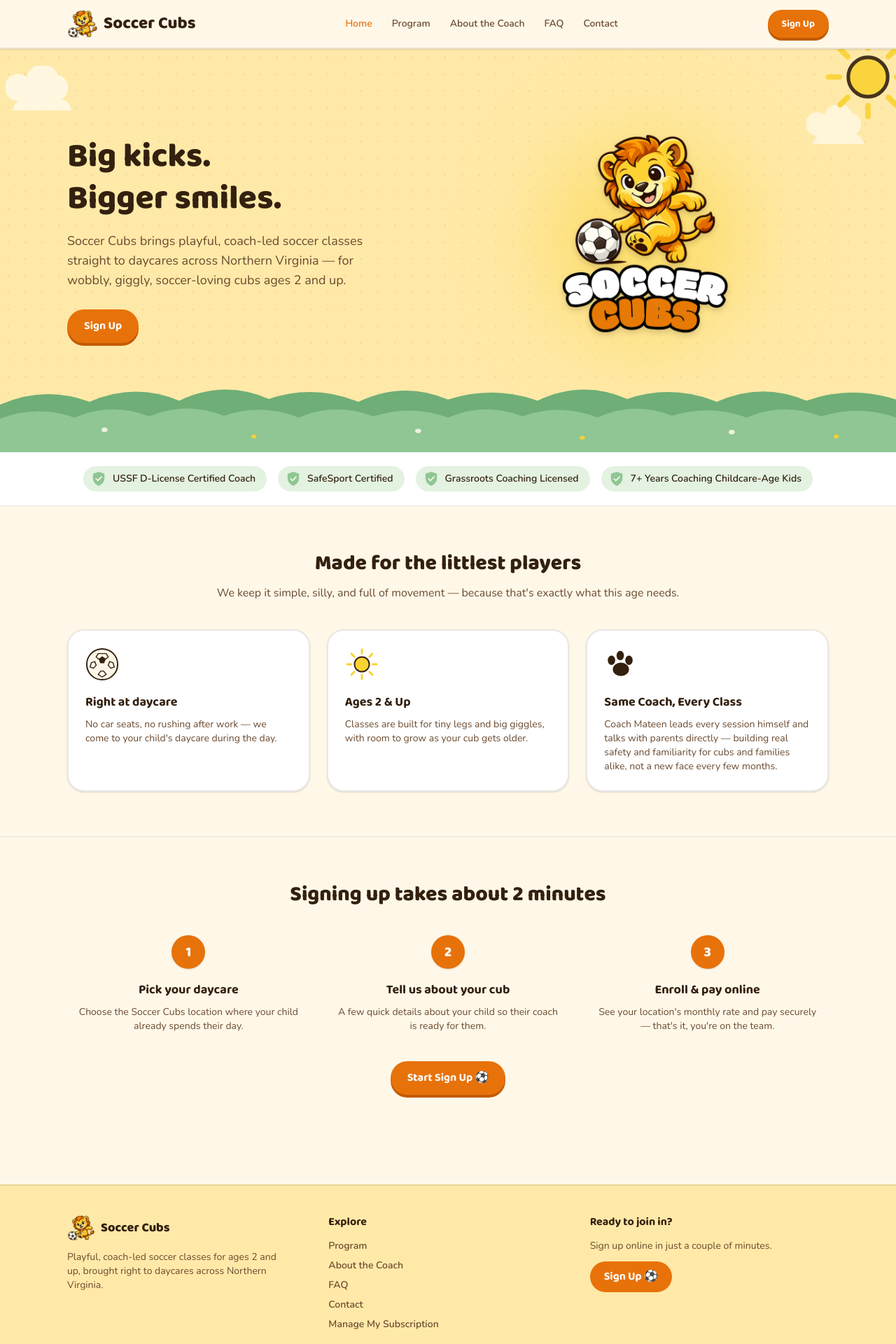
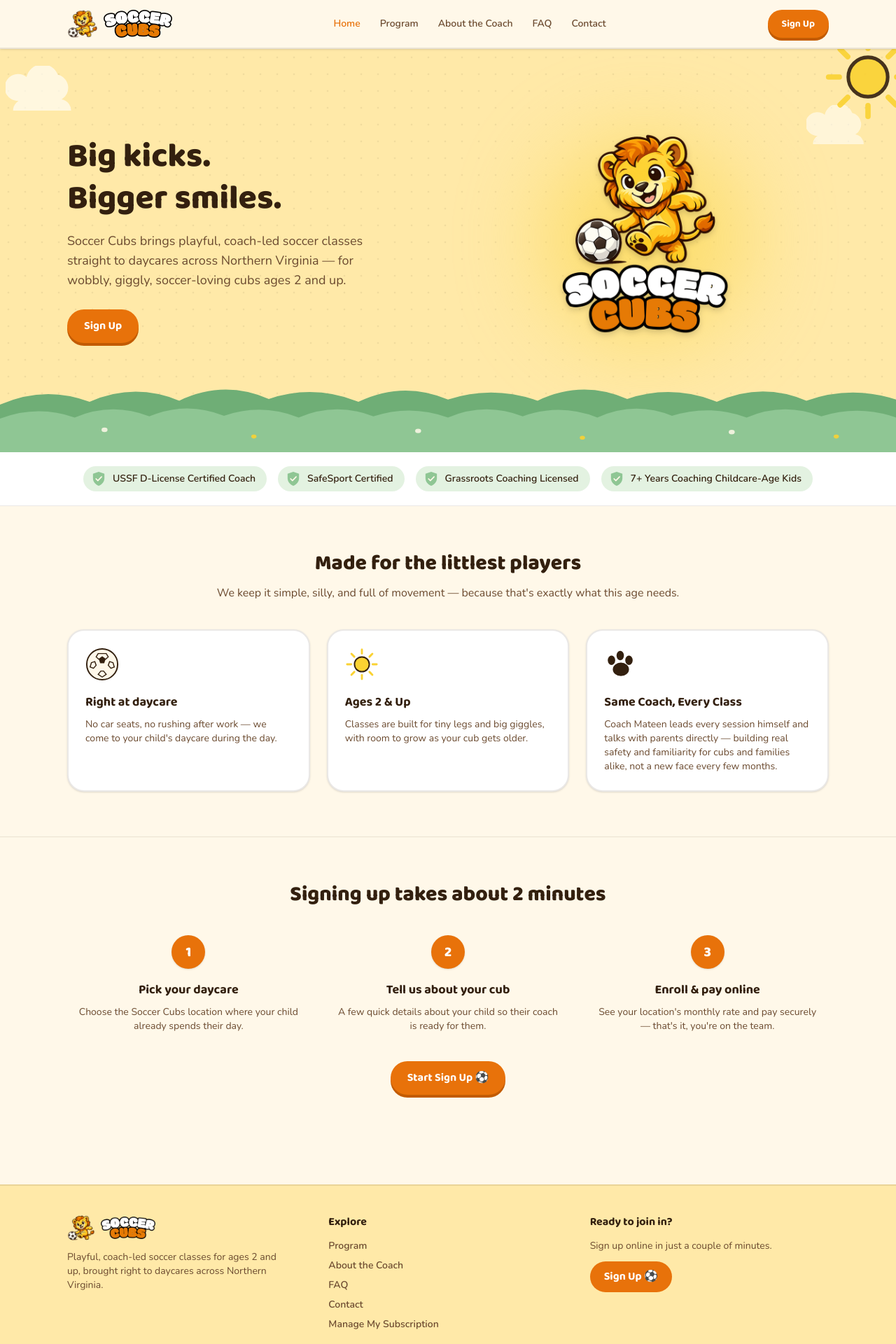
Before and after one commit to mateensiddiq/Soccer-cubs, a Next.js app: page / in a window 1280 px wide. Shown: the top 1920 px of the page at 70% size. Built offline with nearby package versions, Linux system fonts and the light colour scheme.

Commit message:
Use the Soccer Cubs wordmark logo in the header and footer
Replaces the plain text "Soccer Cubs" next to the mascot icon with the
actual bubble-letter wordmark graphic (trimmed tight from the existing
brand asset), matching the logo used on merch and the home page hero.

```diff
--- a/src/components/Footer.tsx
+++ b/src/components/Footer.tsx
@@ -25,14 +25,18 @@
           <div className="flex items-center gap-2">
             <Image
               src="/images/brand/cub.png"
-              alt="Soccer Cubs mascot"
+              alt=""
               width={40}
               height={40}
               className="h-10 w-10 object-contain"
             />
-            <span className="font-heading font-extrabold text-lg text-brown">
-              Soccer Cubs
-            </span>
+            <Image
+              src="/images/brand/wordmark.png"
+              alt="Soccer Cubs"
+              width={780}
+              height={320}
+              className="h-8 w-auto"
+            />
           </div>
           <p className="mt-3 text-sm text-brown-soft max-w-xs">
             Playful, coach-led soccer classes for ages 2 and up, brought
--- a/src/components/Header.tsx
+++ b/src/components/Header.tsx
@@ -31,15 +31,20 @@
         >
           <Image
             src="/images/brand/cub.png"
-            alt="Soccer Cubs mascot"
+            alt=""
             width={48}
             height={48}
             className="h-11 w-11 object-contain"
             preload
           />
-          <span className="font-heading font-extrabold text-xl sm:text-2xl text-brown">
-            Soccer Cubs
-          </span>
+          <Image
+            src="/images/brand/wordmark.png"
+            alt="Soccer Cubs"
+            width={780}
+            height={320}
+            className="h-9 sm:h-10 w-auto"
+            preload
+          />
         </Link>
 
         <nav className="hidden lg:flex items-center gap-1">
```
Also changed, not shown: public/images/brand/wordmark.png.
